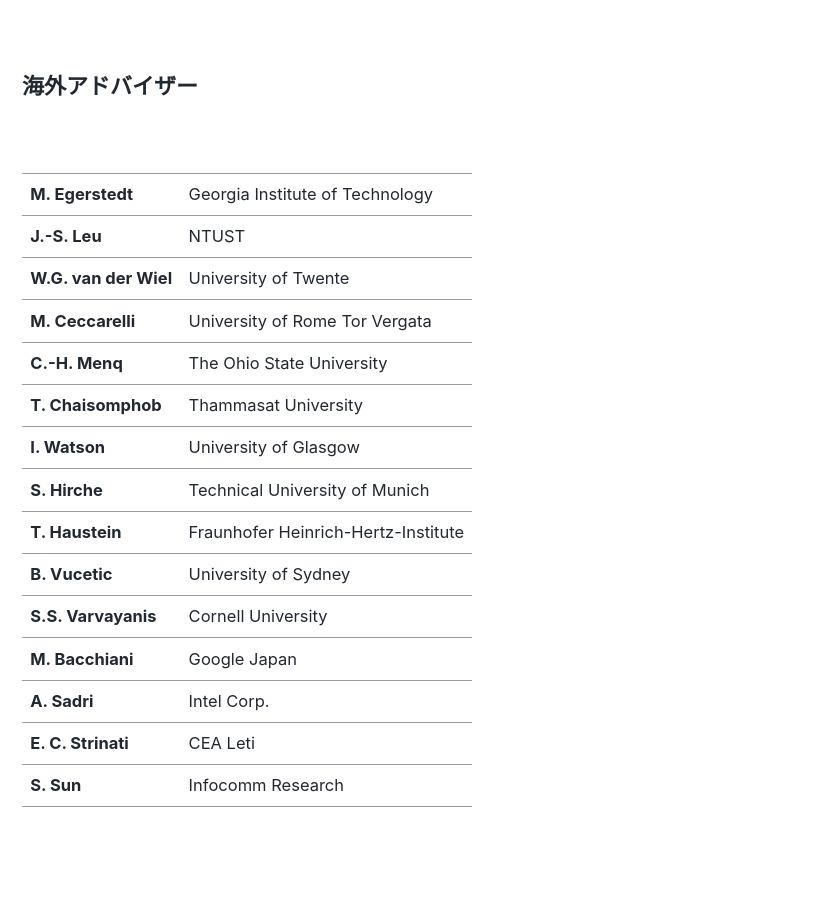
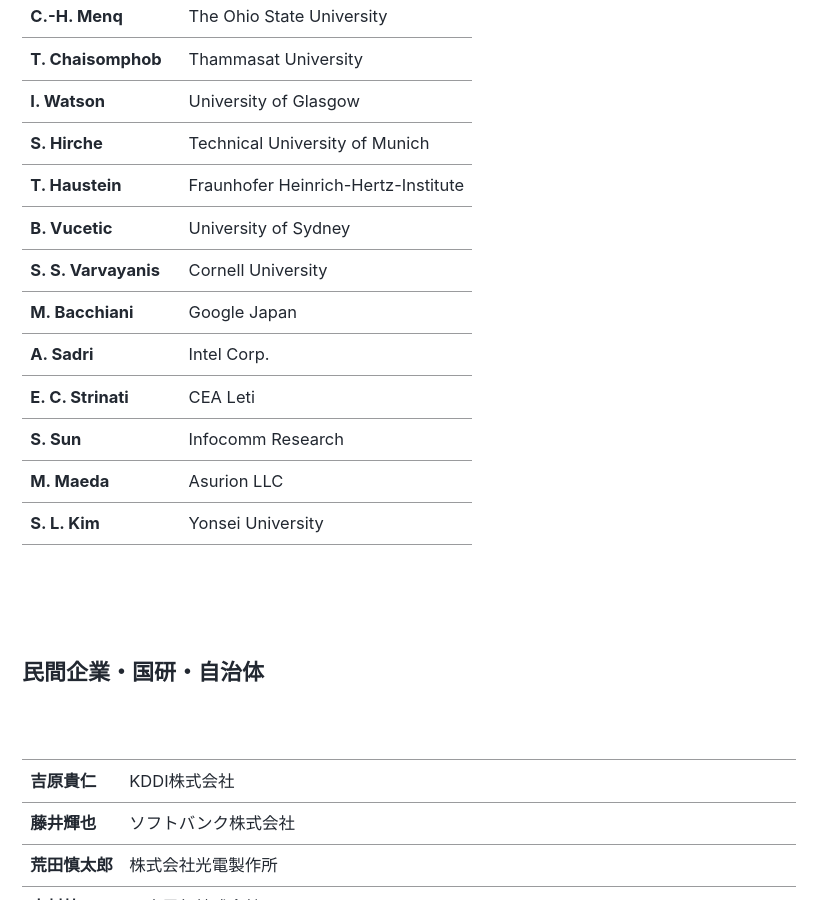
Before and after one commit to fl1d/w0ex.github.io, a Jekyll site: the page built from _pages/faculty.md, in a window 1280 px wide and 900 px high, scrolled down 7203 px. Shown: the whole window, without its empty margins (0-837 px from the left). Built offline with Jekyll 4.4.1, drawn with Linux system fonts in a browser that asks for light colours; cached includes are drawn as plain includes; nearby versions of some CDN libraries; some of the changed text lies outside the part shown.

Commit message:
Update faculty.md

```diff
--- a/_pages/faculty.md
+++ b/_pages/faculty.md
@@ -52,7 +52,7 @@
 **伊藤 武彦** |学内教育委員会<br>委員|生命理工学院<br>生命理工学系<br>教授|バイオインフォマティクス, ゲノム情報, 染色体動態
 **藤井 晴行** |学内教育委員会<br>委員|環境・社会理工学院<br>建築学系<br>教授|建築計画原論, デザイン科学, 一人称研究の方法論, 計算デザイン学
 **大風 翼** |学内教育委員会<br>委員|工学院<br>機械系<br>准教授|高周波振動援用加工，レーザ援用加工
-**藤田 政之** |工学院<br>システム制御系<br>特定教授|協調自律制御，ロボティックネットワー クシステム，<br>実時間最適化・実時間学習
+**藤田 政之** ||工学院<br>システム制御系<br>特定教授|協調自律制御，ロボティックネットワー クシステム，<br>実時間最適化・実時間学習
 **中尾 裕也** |社会連携教育委員会<br>副委員長|工学院<br>システム制御系<br>教授|非線形ダイナミクス, 確率力学
 **多久和 理実** |社会連携教育委員会<br>副委員長|リベラルアーツ研究教育院<br>社会・人間科学系<br>講師|科学史
 **廣川 二郎** |社会連携教育委員会<br>委員|工学院<br>電気電子系<br>教授|平面アンテナ、電磁界解析
@@ -123,12 +123,13 @@
 **S. Hirche** |Technical University of Munich
 **T. Haustein** |Fraunhofer Heinrich-Hertz-Institute
 **B. Vucetic** |University of Sydney
-**S.S. Varvayanis** |Cornell University
+**S. S. Varvayanis** |Cornell University
 **M. Bacchiani** |Google Japan
 **A. Sadri** |Intel Corp.
 **E. C. Strinati** |CEA Leti
 **S. Sun** |Infocomm Research
-
+**M. Maeda** |Asurion LLC
+**S. L. Kim** |Yonsei University
 
 <br><br>
 
```
Also changed, not shown: other parts of _pages/faculty.md (+1 -1 lines).
